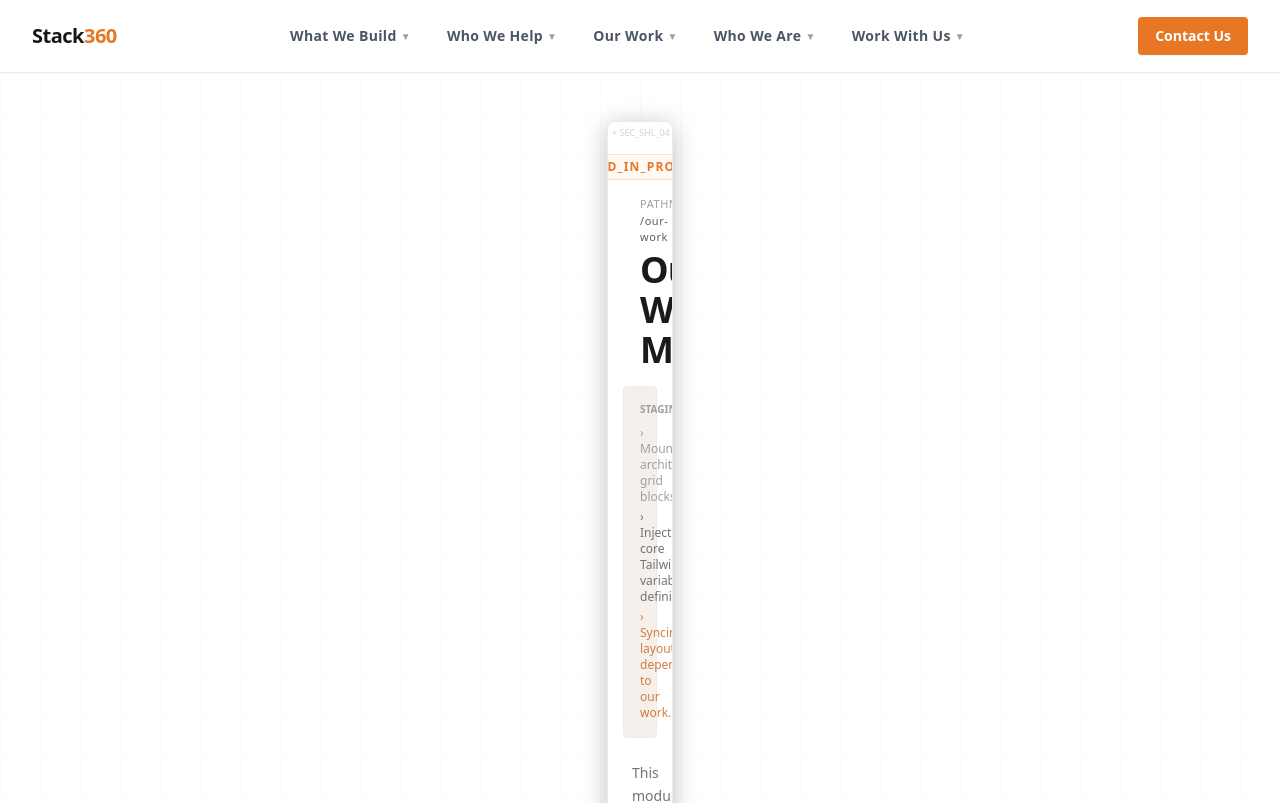
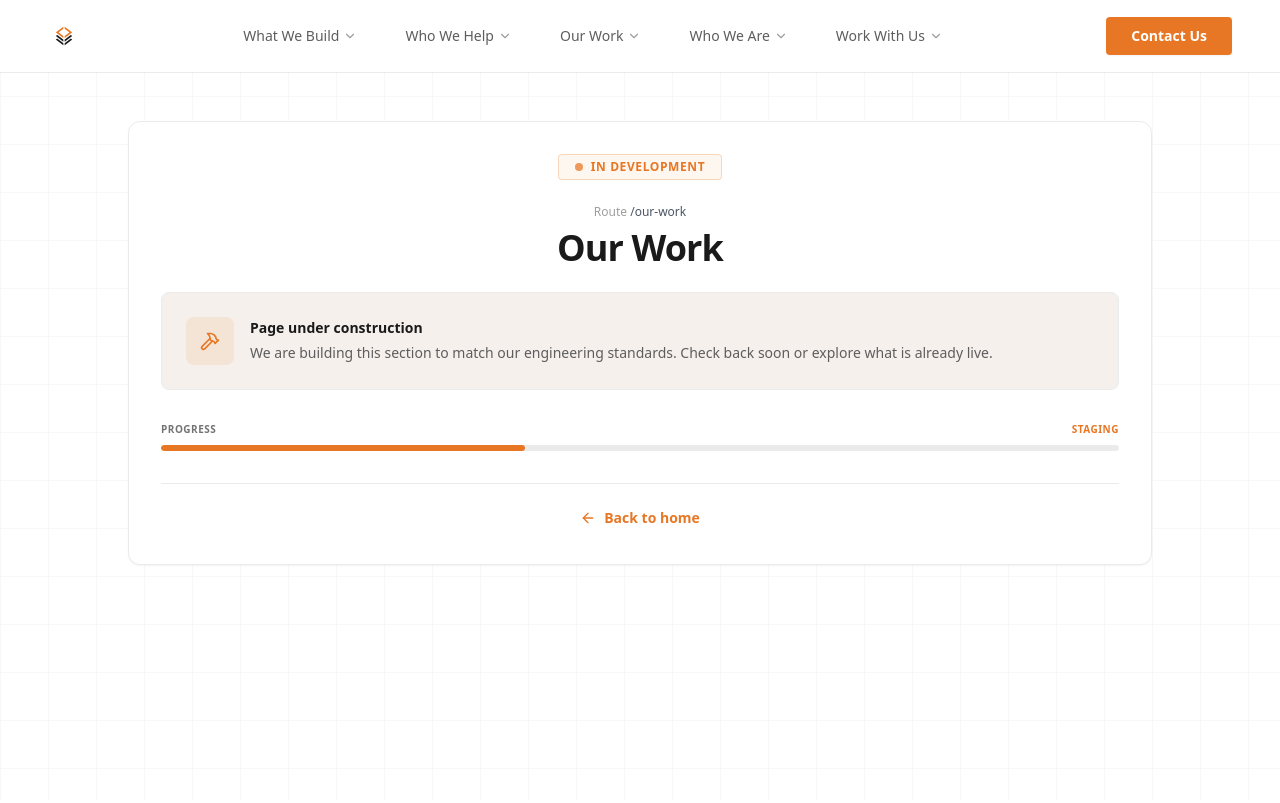
Before and after one commit to levi-dev-stack/stack360-website, a Next.js app: page /our-work in a window 1280 px wide. Shown: the top 803 px of the page. Built offline with nearby package versions, Linux system fonts and the light colour scheme.

Commit message:
feat: formatting

```diff
--- a/src/app/(pages)/layout.tsx
+++ b/src/app/(pages)/layout.tsx
@@ -1,3 +1,4 @@
+import BlueprintGrid from '@/components/layout/BlueprintGrid';
 import PremiumNavbar from '@/components/layout/Navbar';
 
 export const metadata = {
@@ -9,9 +10,10 @@ export const metadata = {
 
 export default function Layout({ children }: { children: React.ReactNode }) {
   return (
-    <div className="min-h-screen bg-neutral-100 selection:bg-primary/20 selection:text-primary">
+    <div className="relative min-h-screen bg-neutral-50 selection:bg-primary/20 selection:text-primary">
+      <BlueprintGrid />
       <PremiumNavbar />
-      <main className="min-h-[calc(100vh-4.5rem)] w-full">{children}</main>
+      <main className="relative z-10 min-h-[calc(100vh-4.5rem)] w-full">{children}</main>
     </div>
   );
 }
--- a/src/components/element/WorkInProgress.tsx
+++ b/src/components/element/WorkInProgress.tsx
@@ -1,6 +1,8 @@
 'use client';
 
+import { ArrowLeft, Hammer } from 'lucide-react';
 import { motion, type Variants } from 'motion/react';
+import Link from 'next/link';
 import { usePathname } from 'next/navigation';
 
 function formatSegment(segment: string): string {
@@ -11,116 +13,104 @@ function formatSegment(segment: string): string {
     .join(' ');
 }
 
+const containerVariants: Variants = {
+  hidden: { opacity: 0 },
+  visible: {
+    opacity: 1,
+    transition: { staggerChildren: 0.1, delayChildren: 0.08 },
+  },
+};
+
+const itemVariants: Variants = {
+  hidden: { opacity: 0, y: 16 },
+  visible: {
+    opacity: 1,
+    y: 0,
+    transition: { duration: 0.45, ease: [0.22, 1, 0.36, 1] },
+  },
+};
+
 export default function WorkInProgress() {
   const pathname = usePathname();
   const lastSegment = pathname.split('/').filter(Boolean).at(-1);
   const title = lastSegment ? formatSegment(lastSegment) : 'Home';
 
-  // Animation definitions matching modern orchestration rules
-  const containerVariants: Variants = {
-    hidden: { opacity: 0 },
-    visible: {
-      opacity: 1,
-      transition: {
-        staggerChildren: 0.12,
-        delayChildren: 0.1,
-      },
-    },
-  };
-
-  const itemVariants: Variants = {
-    hidden: { opacity: 0, y: 12 },
-    visible: {
-      opacity: 1,
-      y: 0,
-      transition: { duration: 0.4, ease: [0.16, 1, 0.3, 1] },
-    },
-  };
-
   return (
-    <div className="relative min-h-[75vh] w-full flex items-center justify-center overflow-hidden bg-neutral-50 px-md py-2xl">
-      <div className="absolute inset-0 z-0 opacity-[0.03] pointer-events-none select-none mix-blend-difference">
-        <div className="absolute inset-0 bg-[linear-gradient(to_right,#808080_1px,transparent_1px),linear-gradient(to_bottom,#808080_1px,transparent_1px)] bg-[size:40px_40px]" />
-      </div>
-
+    <section className="relative w-full min-h-[calc(100vh-4.5rem)] px-lg py-2xl lg:px-2xl">
       <motion.div
         variants={containerVariants}
         initial="hidden"
         animate="visible"
-        className="relative z-10 w-full max-w-2xl border border-neutral-200 bg-neutral-50 p-lg md:p-xl rounded-md shadow-card overflow-hidden"
+        className="relative mx-auto w-full max-w-5xl"
       >
-        <div className="absolute top-xs left-xs font-mono text-[9px] text-neutral-300 pointer-events-none">
-          + SEC_SHL_04
-        </div>
-        <div className="absolute bottom-xs right-xs font-mono text-[9px] text-neutral-300 pointer-events-none">
-          SYS_STABLE_{'//'}_2026
-        </div>
-
-        <div className="flex flex-col items-center text-center">
+        <div className="w-full rounded-lg border border-neutral-200 bg-neutral-50 p-lg shadow-sm md:p-xl">
+          <div className="flex w-full flex-col items-center text-center">
             <motion.div
               variants={itemVariants}
-            className="mb-md inline-flex items-center gap-xs rounded-sm border border-primary/20 bg-primary-tint/10 px-md py-xs text-xs font-mono font-bold uppercase tracking-widest text-primary"
+              className="mb-lg inline-flex items-center gap-sm rounded-sm border border-primary/25 bg-primary-tint/15 px-md py-xs"
             >
-            <span className="h-2 w-2 rounded-full bg-primary animate-pulse" />
-            BUILD_IN_PROGRESS
+              <span className="h-2 w-2 shrink-0 rounded-full bg-primary motion-safe:animate-pulse" />
+              <span className="font-mono text-xs font-bold uppercase tracking-wider text-primary">
+                In development
+              </span>
             </motion.div>
 
-          <motion.div variants={itemVariants} className="space-y-xs w-full mb-md">
-            <span className="block font-mono text-[11px] text-neutral-400 tracking-wider">
-              PATHNAME: <span className="text-neutral-600">{pathname}</span>
-            </span>
-            <h1 className="text-3xl font-black tracking-tight text-neutral-900 md:text-4xl">
-              {title} Module
+            <motion.div variants={itemVariants} className="mb-lg w-full space-y-sm">
+              <p className="font-mono text-xs text-neutral-500">
+                <span className="text-neutral-400">Route</span>{' '}
+                <span className="text-neutral-700">{pathname}</span>
+              </p>
+              <h1 className="w-full text-balance text-3xl font-bold tracking-tight text-neutral-900 md:text-4xl">
+                {title}
               </h1>
             </motion.div>
 
             <motion.div
               variants={itemVariants}
-            className="w-full bg-neutral-100 border border-neutral-200 rounded-sm p-md font-mono text-xs text-left text-neutral-600 mb-lg space-y-xs"
+              className="mb-xl flex w-full items-center justify-center gap-md rounded-md border border-neutral-200 bg-neutral-100 px-lg py-lg"
             >
-            <div className="flex items-center justify-between border-b border-neutral-200/60 pb-xs mb-xs">
-              <span className="text-[10px] text-neutral-400 font-bold">STAGING_LOGS</span>
-              <span className="text-[10px] text-primary font-bold">COMPILING...</span>
+              <div className="flex h-12 w-12 shrink-0 items-center justify-center rounded-md bg-primary-tint/30 text-primary">
+                <Hammer className="h-5 w-5" aria-hidden />
               </div>
-            <p className="text-neutral-400">› Mounting architectural grid blocks...</p>
-            <p className="text-neutral-500">› Injecting core Tailwind variables definitions.</p>
-            <p className="text-primary-dark font-medium animate-pulse">
-              › Syncing layout dependencies to {title.toLowerCase()}.config
+              <div className="min-w-0 flex-1 text-left">
+                <p className="text-sm font-semibold text-neutral-900">Page under construction</p>
+                <p className="mt-xs text-sm leading-relaxed text-neutral-600">
+                  We are building this section to match our engineering standards. Check back soon
+                  or explore what is already live.
                 </p>
+              </div>
             </motion.div>
 
-          <motion.p
-            variants={itemVariants}
-            className="text-sm leading-relaxed text-neutral-500 max-w-md"
-          >
-            This module interface is undergoing system blueprint calibration. We are assembling
-            custom components to lock in our strict design framework standards.
-          </motion.p>
+            <motion.div variants={itemVariants} className="w-full">
+              <div className="mb-sm flex items-center justify-between font-mono text-[10px] font-bold uppercase tracking-wider text-neutral-500">
+                <span>Progress</span>
+                <span className="text-primary">Staging</span>
+              </div>
+              <div className="h-1.5 w-full overflow-hidden rounded-full bg-neutral-200">
+                <motion.div
+                  className="h-full rounded-full bg-primary"
+                  initial={{ width: '0%' }}
+                  animate={{ width: '38%' }}
+                  transition={{ duration: 1.2, ease: [0.22, 1, 0.36, 1], delay: 0.3 }}
+                />
+              </div>
+            </motion.div>
 
             <motion.div
               variants={itemVariants}
-            className="mt-xl pt-md border-t border-neutral-200/60 w-full"
+              className="mt-xl w-full border-t border-neutral-200 pt-lg"
             >
-            <a
+              <Link
                 href="/"
-              className="inline-flex items-center text-xs font-mono font-bold uppercase tracking-wider text-primary hover:text-primary-dark transition-colors group"
+                className="inline-flex items-center gap-sm text-sm font-semibold text-primary transition-colors hover:text-primary-dark"
               >
-              <motion.span
-                className="mr-xs block"
-                animate={{ x: [0, -4, 0] }}
-                transition={{
-                  repeat: Infinity,
-                  duration: 1.5,
-                  ease: 'easeInOut',
-                }}
-              >
-                ←
-              </motion.span>
-              Return to Core Dashboard
-            </a>
+                <ArrowLeft className="h-4 w-4" aria-hidden />
+                Back to home
+              </Link>
             </motion.div>
           </div>
+        </div>
       </motion.div>
-    </div>
+    </section>
   );
 }
--- /dev/null
+++ b/src/components/layout/BlueprintGrid.tsx
@@ -0,0 +1,19 @@
+import { cn } from '@/styles/tailwind.utils';
+
+interface BlueprintGridProps {
+  className?: string;
+}
+
+export default function BlueprintGrid({ className }: BlueprintGridProps) {
+  return (
+    <div
+      aria-hidden
+      className={cn('pointer-events-none absolute inset-0 opacity-[0.35]', className)}
+      style={{
+        backgroundImage:
+          'linear-gradient(to right, var(--token-neutral-200) 1px, transparent 1px), linear-gradient(to bottom, var(--token-neutral-200) 1px, transparent 1px)',
+        backgroundSize: '48px 48px',
+      }}
+    />
+  );
+}
--- /dev/null
+++ b/src/components/layout/Navbar/Stack360Logo.tsx
@@ -0,0 +1,52 @@
+'use client';
+
+import Image from 'next/image';
+import Link from 'next/link';
+import { motion } from 'motion/react';
+import { useState } from 'react';
+
+export default function Stack360Logo() {
+  const [isHovered, setIsHovered] = useState(false);
+
+  return (
+    <Link
+      href="/"
+      onMouseEnter={() => setIsHovered(true)}
+      onMouseLeave={() => setIsHovered(false)}
+      className="group flex shrink-0 items-center rounded-sm focus-visible:outline-2 focus-visible:outline-offset-2 focus-visible:outline-primary"
+    >
+      {/* Persistent Icon Image */}
+      <div className="relative h-8 w-8 shrink-0 transition-transform duration-200 group-hover:scale-105">
+        <Image
+          src="/stack360-icon.png"
+          alt="Stack360 Logo"
+          width={32}
+          height={32}
+          priority
+          className="h-full w-full rounded-sm object-contain"
+        />
+      </div>
+
+      {/* Pop Out Text Container */}
+      <motion.div
+        initial={false}
+        animate={{
+          width: isHovered ? 'auto' : 0,
+          opacity: isHovered ? 1 : 0,
+          marginLeft: isHovered ? 8 : 0, // Maps perfectly to gap-sm (0.5rem)
+        }}
+        transition={{
+          type: 'spring',
+          stiffness: 180,
+          damping: 18,
+          restDelta: 0.01,
+        }}
+        className="overflow-hidden whitespace-nowrap"
+      >
+        <span className="font-sans text-lg font-bold tracking-tight text-neutral-950 select-none">
+          Stack<span className="text-primary">360</span>
+        </span>
+      </motion.div>
+    </Link>
+  );
+}
--- a/src/components/layout/Navbar/index.tsx
+++ b/src/components/layout/Navbar/index.tsx
@@ -1,11 +1,11 @@
-/** biome-ignore-all lint/a11y/noStaticElementInteractions: <explanation> */
-/** biome-ignore-all lint/a11y/useValidAnchor: <explanation> */
-/** biome-ignore-all lint/suspicious/noArrayIndexKey: <explanation> */
-/** biome-ignore-all lint/a11y/useButtonType: <explanation> */
 'use client';
+
+import { ChevronDown } from 'lucide-react';
+import Image from 'next/image';
 import Link from 'next/link';
-import { useState } from 'react';
+import { useEffect, useRef, useState } from 'react';
 import { cn } from '@/styles/tailwind.utils';
+import Stack360Logo from './Stack360Logo';
 
 interface SubItem {
   title: string;
@@ -22,7 +22,6 @@ interface NavSection {
 }
 
 const NAVIGATION_DATA: NavSection[] = [
-  // { label: 'Home', type: 'link', href: '/' },
   {
     label: 'What We Build',
     type: 'dropdown',
@@ -255,22 +254,49 @@ const NAVIGATION_DATA: NavSection[] = [
 
 export default function PremiumNavbar() {
   const [activeDropdown, setActiveDropdown] = useState<string | null>(null);
+  const headerRef = useRef<HTMLElement>(null);
+
+  const toggleDropdown = (label: string) => {
+    setActiveDropdown((current) => (current === label ? null : label));
+  };
+
+  useEffect(() => {
+    if (!activeDropdown) {
+      return;
+    }
+
+    const handlePointerDown = (event: MouseEvent) => {
+      if (!headerRef.current?.contains(event.target as Node)) {
+        setActiveDropdown(null);
+      }
+    };
+
+    const handleEscape = (event: KeyboardEvent) => {
+      if (event.key === 'Escape') {
+        setActiveDropdown(null);
+      }
+    };
+
+    document.addEventListener('mousedown', handlePointerDown);
+    document.addEventListener('keydown', handleEscape);
+    return () => {
+      document.removeEventListener('mousedown', handlePointerDown);
+      document.removeEventListener('keydown', handleEscape);
+    };
+  }, [activeDropdown]);
 
   return (
-    <header className="relative z-50 w-full border-b border-neutral-200 bg-neutral-50">
-      <div className="flex h-18 w-full items-center justify-between px-lg lg:px-xl">
-        {/* Brand Logo */}
-        <div className="flex items-center">
-          <Link
-            href="/"
-            className="font-sans text-xl font-bold tracking-tight text-neutral-950 hover:text-neutral-950"
-          >
-            Stack<span className="text-primary">360</span>
-          </Link>
-        </div>
+    <header
+      ref={headerRef}
+      className="relative z-50 w-full border-b border-neutral-200 bg-neutral-50"
+    >
+      <div className="mx-auto flex h-18 w-full max-w-content items-center justify-between gap-xl px-lg lg:gap-2xl lg:px-2xl">
+        <Stack360Logo />
 
-        {/* Central Navigation Items */}
-        <nav className="hidden h-full md:flex items-center space-x-xs relative">
+        <nav
+          className="hidden h-full flex-1 items-center justify-center gap-sm md:flex lg:gap-md"
+          aria-label="Main navigation"
+        >
           {NAVIGATION_DATA.map((item) => {
             const isDropdownOpen = activeDropdown === item.label;
 
@@ -278,8 +304,8 @@ export default function PremiumNavbar() {
               return (
                 <Link
                   key={item.label}
-                  href={item.href ?? '#'}
-                  className="px-md py-sm text-sm font-semibold tracking-wide text-neutral-700 transition-colors duration-150 hover:text-primary rounded-sm"
+                  href={item.href ?? '/'}
+                  className="rounded-sm px-sm py-xs text-sm font-medium text-neutral-600 transition-colors hover:text-neutral-900 lg:px-md"
                 >
                   {item.label}
                 </Link>
@@ -287,53 +313,49 @@ export default function PremiumNavbar() {
             }
 
             return (
-              <div
-                key={item.label}
-                className="h-full flex items-center"
-                onMouseEnter={() => setActiveDropdown(item.label)}
-                onMouseLeave={() => setActiveDropdown(null)}
-              >
-                {/* Tab Indicator cleaned up via `cn` */}
+              <div key={item.label} className="relative flex h-full items-center">
                 <button
+                  type="button"
+                  aria-expanded={isDropdownOpen}
+                  aria-haspopup="true"
+                  onClick={() => toggleDropdown(item.label)}
                   className={cn(
-                    'relative flex items-center h-full px-md text-sm font-semibold tracking-wide transition-all duration-150 border-t-2 border-b-2 border-transparent focus:outline-none text-neutral-700 hover:text-primary',
-                    isDropdownOpen && 'border-t-primary text-primary bg-neutral-50 font-bold'
+                    'cursor-pointer inline-flex h-full items-center gap-xs rounded-sm px-sm py-xs text-sm font-medium transition-colors lg:px-md',
+                    isDropdownOpen ? 'text-primary' : 'text-neutral-600 hover:text-neutral-900'
                   )}
                 >
                   {item.label}
-                  <span
+                  <ChevronDown
+                    aria-hidden
                     className={cn(
-                      'ml-xs text-[10px] transition-transform duration-200 text-neutral-400 downwards-arrow',
+                      'h-3.5 w-3.5 text-neutral-400 transition-transform duration-200',
                       isDropdownOpen && 'rotate-180 text-primary'
                     )}
-                  >
-                    ▼
-                  </span>
+                  />
                 </button>
 
-                {/* Centered Dropdown Overlay (70% Window Width) */}
                 {isDropdownOpen && item.columns && (
-                  <div className="fixed left-1/2 top-18 w-[70vw] -translate-x-1/2 border border-t-0 border-neutral-200 bg-neutral-50 shadow-card rounded-b-md overflow-hidden flex flex-row animate-in fade-in slide-in-from-top-1 duration-150">
-                    {/* Grid Columns */}
-                    <div className="flex-1 grid grid-cols-2 gap-lg p-lg bg-neutral-50 max-h-[60vh] overflow-y-auto">
-                      {item.columns.map((col, colIdx) => (
-                        <div key={colIdx} className="space-y-sm">
+                  <div className="fixed left-1/2 top-18 z-50 flex w-[min(70rem,calc(100vw-3rem))] -translate-x-1/2 flex-row overflow-hidden rounded-b-md border border-t-0 border-neutral-200 bg-neutral-50 shadow-card">
+                    <div className="grid max-h-[60vh] flex-1 grid-cols-2 gap-xl overflow-y-auto p-xl">
+                      {item.columns.map((col) => (
+                        <div key={col.title ?? col.items[0]?.title} className="space-y-md">
                           {col.title && (
-                            <h4 className="text-xs font-bold tracking-wider text-neutral-400 uppercase">
+                            <h4 className="font-mono text-xs font-bold uppercase tracking-wider text-neutral-500">
                               {col.title}
                             </h4>
                           )}
-                          <ul className="space-y-md">
+                          <ul className="space-y-sm">
                             {col.items.map((subItem) => (
-                              <li key={subItem.title} className="group/item">
+                              <li key={subItem.title}>
                                 <Link
                                   href={subItem.href}
-                                  className="block rounded-sm p-sm transition-colors hover:bg-neutral-100"
+                                  onClick={() => setActiveDropdown(null)}
+                                  className="group/item block rounded-md p-sm transition-colors hover:bg-neutral-100"
                                 >
-                                  <div className="flex items-center text-sm font-semibold text-neutral-900 transition-colors group-hover/item:text-primary">
+                                  <div className="text-sm font-semibold text-neutral-900 transition-colors group-hover/item:text-primary">
                                     {subItem.title}
                                   </div>
-                                  <p className="mt-xs text-xs leading-normal text-neutral-500">
+                                  <p className="mt-xs text-xs leading-relaxed text-neutral-600">
                                     {subItem.desc}
                                   </p>
                                 </Link>
@@ -344,29 +366,31 @@ export default function PremiumNavbar() {
                       ))}
                     </div>
 
-                    {/* Image Preview Box Pane */}
                     {item.imagePreview && (
-                      <div className="w-[32%] bg-neutral-100 p-lg border-l border-neutral-200 flex flex-col justify-between">
-                        <div className="space-y-sm">
-                          <span className="text-[10px] font-bold tracking-widest text-neutral-400 uppercase block">
+                      <div className="flex w-[32%] flex-col justify-between border-l border-neutral-200 bg-neutral-100 p-xl">
+                        <div className="space-y-md">
+                          <span className="block font-mono text-[10px] font-bold uppercase tracking-wider text-neutral-500">
                             Studio Vision
                           </span>
-                          <div className="aspect-16/10 w-full overflow-hidden rounded-md bg-neutral-300 border border-neutral-200 relative group">
-                            <img
+                          <div className="group relative aspect-16/10 w-full overflow-hidden rounded-md border border-neutral-200 bg-neutral-300">
+                            <Image
                               src={item.imagePreview.src}
                               alt={item.imagePreview.alt}
+                              width={600}
+                              height={375}
                               className="h-full w-full object-cover transition-transform duration-300 group-hover:scale-105"
                             />
                           </div>
-                          <p className="text-xs leading-relaxed text-neutral-600 font-medium pt-xs">
+                          <p className="pt-xs text-xs leading-relaxed font-medium text-neutral-600">
                             {item.imagePreview.caption}
                           </p>
                         </div>
 
-                        <div className="pt-sm">
+                        <div className="pt-md">
                           <Link
-                            href={item.href ?? '#'}
-                            className="inline-flex items-center text-xs font-bold text-primary group/link hover:text-primary-dark"
+                            href={item.href ?? '/'}
+                            onClick={() => setActiveDropdown(null)}
+                            className="group/link inline-flex items-center text-xs font-bold text-primary hover:text-primary-dark"
                           >
                             Discover Studio Standards
                             <span className="ml-xs transition-transform group-hover/link:translate-x-xs">
@@ -383,11 +407,10 @@ export default function PremiumNavbar() {
           })}
         </nav>
 
-        {/* Call to Action Button */}
-        <div className="flex items-center">
+        <div className="flex shrink-0 items-center">
           <Link
             href="/contact"
-            className="bg-primary text-neutral-50 px-md py-sm text-sm font-bold rounded-sm border border-transparent shadow-sm hover:bg-primary-dark hover:text-neutral-50 transition-all active:scale-[0.98]"
+            className="rounded-sm border border-transparent bg-primary px-lg py-sm text-sm font-bold text-neutral-50 shadow-sm transition-all hover:bg-primary-dark active:scale-[0.98]"
           >
             Contact Us
           </Link>
--- a/src/components/pages/landing/CaseStudies.tsx
+++ b/src/components/pages/landing/CaseStudies.tsx
@@ -265,7 +265,7 @@ export default function CaseStudiesSection() {
     <section className="relative w-full overflow-hidden bg-neutral-950 px-md py-2xl lg:px-2xl">
       <div className="pointer-events-none absolute -left-32 top-0 h-96 w-96 rounded-full bg-secondary/20 blur-[120px]" />
 
-      <div className="relative grid grid-cols-1 gap-xl lg:grid-cols-12">
+      <div className=" grid grid-cols-1 gap-xl lg:grid-cols-12">
         <div className="flex flex-col justify-between gap-lg lg:col-span-4 lg:pr-lg">
           <div className="space-y-md">
             <span className="inline-flex items-center rounded-full bg-neutral-50/10 px-md py-xs text-xs font-bold uppercase tracking-widest text-neutral-50">
@@ -274,7 +274,7 @@ export default function CaseStudiesSection() {
             <h2 className="text-4xl font-black leading-[1.05] tracking-tight text-neutral-50 lg:text-5xl">
               Real case studies with real results.
             </h2>
-            <p className="max-w-md text-sm leading-relaxed text-neutral-400">
+            <p className="text-sm leading-relaxed text-neutral-400">
               Explore our clients&apos; success stories with custom architecture, infrastructure
               scale, and SEO — and learn how we helped them grow.
             </p>
--- a/src/components/pages/landing/HeroSection.tsx
+++ b/src/components/pages/landing/HeroSection.tsx
@@ -1,5 +1,3 @@
-'use client';
-
 import FloatingObjects from './floating-objects';
 import HeroContent from './HeroContent';
 
--- a/src/components/pages/landing/floating-objects/index.tsx
+++ b/src/components/pages/landing/floating-objects/index.tsx
@@ -1,12 +1,10 @@
 import AccuracyStat from './AccuracyStat';
 import CodeSnippet from './CodeSnippet';
-import PhoneMockup from './PhoneMockup';
 
 export default function FloatingObjects() {
   return (
     <>
       <CodeSnippet />
-      <PhoneMockup />
       <AccuracyStat />
     </>
   );
```
Also changed, not shown: next.config.ts (+9 -1 lines), src/components/pages/landing/HeroContent.tsx (+3 -4 lines), public/stack360-icon.png (added). Lines whose indentation alone changed are shown as unchanged.
